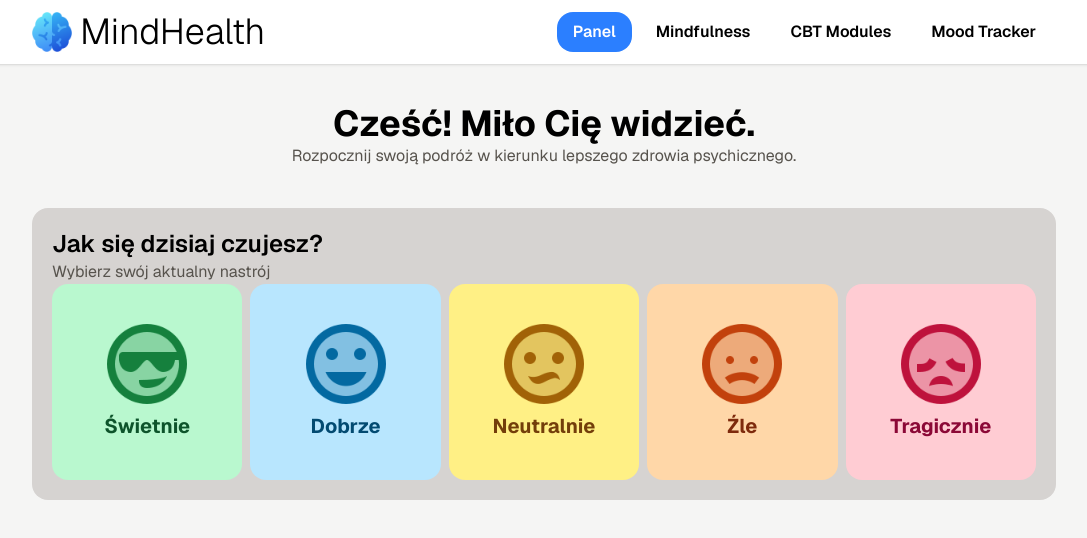
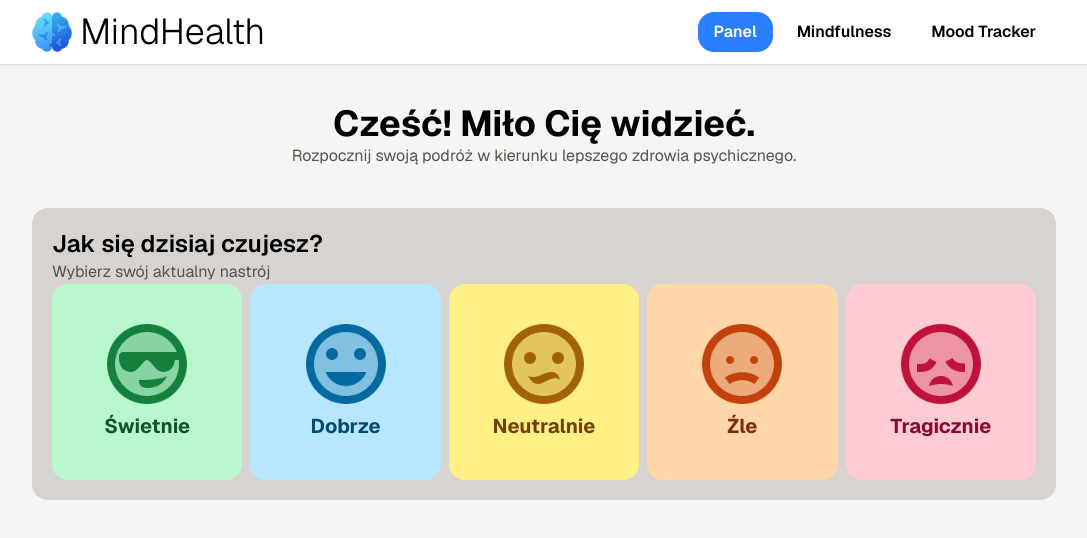
Before and after one commit to OKE225/MindHealth, a React (Vite) app in the folder client/: page /application in a window 1280 px wide. Shown: the top 538 px of the page, without its empty margins (96-1183 px from the left). Built offline with nearby package versions, Linux system fonts and the light colour scheme.

Commit message:
Delete CBT Modules section

```diff
--- a/client/src/App.tsx
+++ b/client/src/App.tsx
@@ -3,7 +3,6 @@ import LandingPage from "./pages/LandingPage";
 import ApplicationPage from "./pages/ApplicationPage";
 import ChatPage from "./pages/ChatPage";
 import MindfulnessPage from "./pages/MindfulnessPage";
-import CBTModulesPage from "./pages/CBTModulesPage";
 import MoodTrackerPage from "./pages/MoodTrackerPage";
 import { ApplicationContext } from "./ApplicationContext";
 import { useState } from "react";
@@ -21,7 +20,6 @@ const App = () => {
         <Route path="/application" element={<ApplicationPage />} />
         <Route path="/application/mindfulness" element={<MindfulnessPage />} />
         <Route path="/application/mindfulness/:id" element={<ExercisePage />} />
-        <Route path="/application/cbt-modules" element={<CBTModulesPage />} />
         <Route path="/application/mood-tracker" element={<MoodTrackerPage />} />
         <Route path="/chat" element={<ChatPage />} />
       </Routes>
--- a/client/src/components/NavbarWithLinks.tsx
+++ b/client/src/components/NavbarWithLinks.tsx
@@ -24,9 +24,6 @@ const NavbarWithLinks = () => {
           <NavLink to="/application/mindfulness" className={getClassNames}>
             Mindfulness
           </NavLink>
-          <NavLink to="/application/cbt-modules" className={getClassNames}>
-            CBT Modules
-          </NavLink>
           <NavLink to="/application/mood-tracker" className={getClassNames}>
             Mood Tracker
           </NavLink>
--- a/client/src/pages/CBTModulesPage.tsx
+++ /dev/null
@@ -1,11 +0,0 @@
-import NavbarWithLinks from "../components/NavbarWithLinks";
-
-const CBTModulesPage = () => {
-  return (
-    <div>
-      <NavbarWithLinks />
-    </div>
-  );
-};
-
-export default CBTModulesPage;
```
